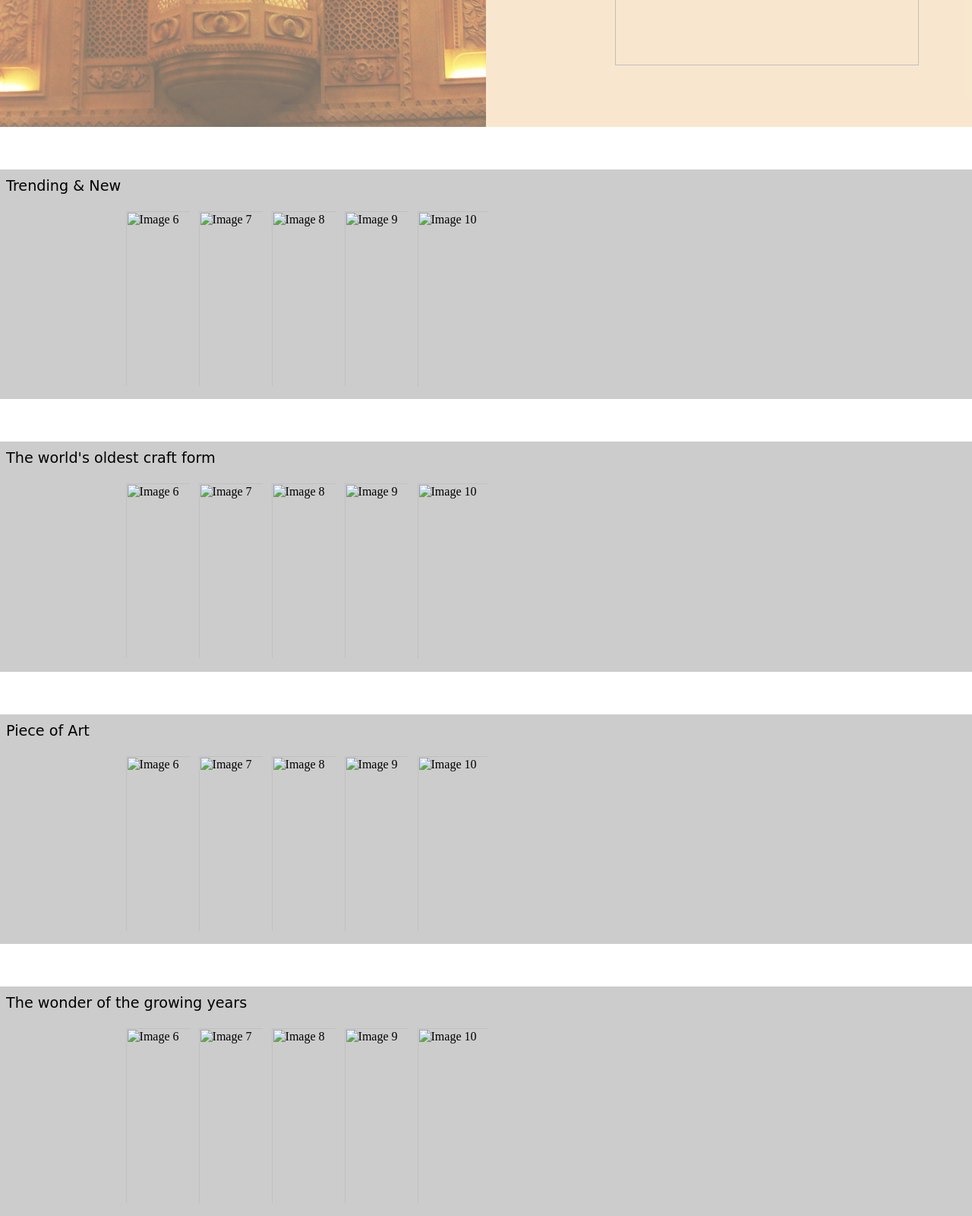
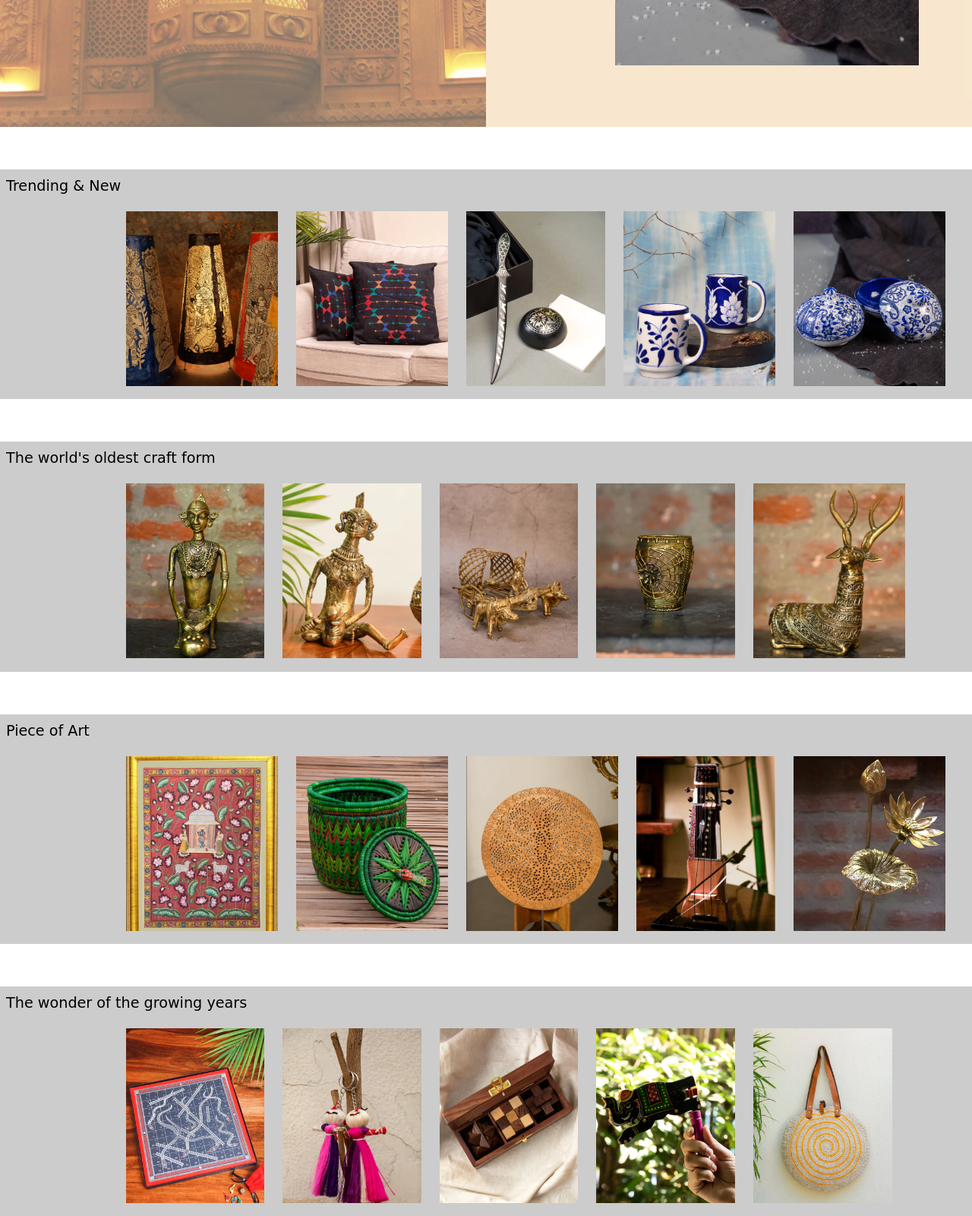
Before and after one commit to VaibhaviHakke/PL3-Assigment-1, a plain HTML site: page index.html in a window 1280 px wide. Shown: the part 633-2233 px from the top of the page at 76% size. Drawn offline with Linux system fonts and the light colour scheme.

Commit message:
Update index.html

```diff
--- a/index.html
+++ b/index.html
@@ -10,7 +10,7 @@
 <body>
     <nav id="nav1">
         <ul id="id1">
-            <li id="brand1"class="brand"><img src="logo1.jpg" alt="logo"></li>
+            <li id="brand1"class="brand"><img src="images/logo1.jpg" alt="logo"></li>
             <li id="brand2" class="name"><span>IndianCulturalLegacy</span></li>
             <li id="hover1">Home</li>
             <li id="hover2">Shop</li>
@@ -44,19 +44,19 @@
             <div class="slider-container">
                 <div class="slider">
                   <div class="slide">
-                    <img src="image1.webp" alt="Image 1">
+                    <img src="images/image1.webp" alt="Image 1">
                   </div>
                   <div class="slide">
-                    <img src="image2.webp" alt="Image 2">
+                    <img src="images/image2.webp" alt="Image 2">
                   </div>
                   <div class="slide">
-                    <img src="image3.webp" alt="Image 3">
+                    <img src="images/image3.webp" alt="Image 3">
                   </div>
                   <div class="slide">
-                    <img src="image4.webp" alt="Image 4">
+                    <img src="images/image4.webp" alt="Image 4">
                   </div>
                   <div class="slide">
-                    <img src="image5.webp" alt="Image 5">
+                    <img src="images/image5.webp" alt="Image 5">
                   </div>
                 </div>
                 <a class="prev" onclick="changeSlide(-1)">&#10094;</a>
@@ -71,19 +71,19 @@
         <div class="slider-container1">
             <div class="slider1">
                 <div class="slide0">
-                    <img src="image6.webp" alt="Image 6">
+                    <img src="images/image6.webp" alt="Image 6">
                 </div>
                 <div class="slide0">
-                    <img src="image7.webp" alt="Image 7">
+                    <img src="images/image7.webp" alt="Image 7">
                 </div>
                 <div class="slide0">
-                    <img src="class2_5.webp" alt="Image 8">
+                    <img src="images/class2_5.webp" alt="Image 8">
                 </div>
                 <div class="slide0">
-                    <img src="image9.webp" alt="Image 9">
+                    <img src="images/image9.webp" alt="Image 9">
                 </div>
                 <div class="slide0">
-                    <img src="image10.webp" alt="Image 10">
+                    <img src="images/image10.webp" alt="Image 10">
                 </div>
             </div>
           </div>
@@ -95,19 +95,19 @@
         <div class="slider-container1">
             <div class="slider1">
                 <div class="slide0">
-                    <img src="class2_1.webp" alt="Image 6">
+                    <img src="images/class2_1.webp" alt="Image 6">
                 </div>
                 <div class="slide0">
-                    <img src="class2_2.webp" alt="Image 7">
+                    <img src="images/class2_2.webp" alt="Image 7">
                 </div>
                 <div class="slide0">
-                    <img src="class2_3.webp" alt="Image 8">
+                    <img src="images/class2_3.webp" alt="Image 8">
                 </div>
                 <div class="slide0">
-                    <img src="class2_4.webp" alt="Image 9">
+                    <img src="images/class2_4.webp" alt="Image 9">
                 </div>
                 <div class="slide0">
-                    <img src="image8.webp" alt="Image 10">
+                    <img src="images/image8.webp" alt="Image 10">
                 </div>
             </div>
           </div>
@@ -118,19 +118,19 @@
         <div class="slider-container1">
             <div class="slider1">
                 <div class="slide0">
-                    <img src="image16.webp" alt="Image 6">
+                    <img src="images/image16.webp" alt="Image 6">
                 </div>
                 <div class="slide0">
-                    <img src="image12.webp" alt="Image 7">
+                    <img src="images/image12.webp" alt="Image 7">
                 </div>
                 <div class="slide0">
-                    <img src="image13.webp" alt="Image 8">
+                    <img src="images/image13.webp" alt="Image 8">
                 </div>
                 <div class="slide0">
-                    <img src="image14.webp" alt="Image 9">
+                    <img src="images/image14.webp" alt="Image 9">
                 </div>
                 <div class="slide0">
-                    <img src="image15.webp" alt="Image 10">
+                    <img src="images/image15.webp" alt="Image 10">
                 </div>
             </div>
           </div>
@@ -142,19 +142,19 @@
         <div class="slider-container1">
             <div class="slider1">
                 <div class="slide0">
-                    <img src="class1_1.webp" alt="Image 6">
+                    <img src="images/class1_1.webp" alt="Image 6">
                 </div>
                 <div class="slide0">
-                    <img src="class1_2.webp" alt="Image 7">
+                    <img src="images/class1_2.webp" alt="Image 7">
                 </div>
                 <div class="slide0">
-                    <img src="class1_3.webp" alt="Image 8">
+                    <img src="images/class1_3.webp" alt="Image 8">
                 </div>
                 <div class="slide0">
-                    <img src="class1_4.webp" alt="Image 9">
+                    <img src="images/class1_4.webp" alt="Image 9">
                 </div>
                 <div class="slide0">
-                    <img src="class1_5.webp" alt="Image 10">
+                    <img src="images/class1_5.webp" alt="Image 10">
                 </div>
             </div>
           </div>
```
